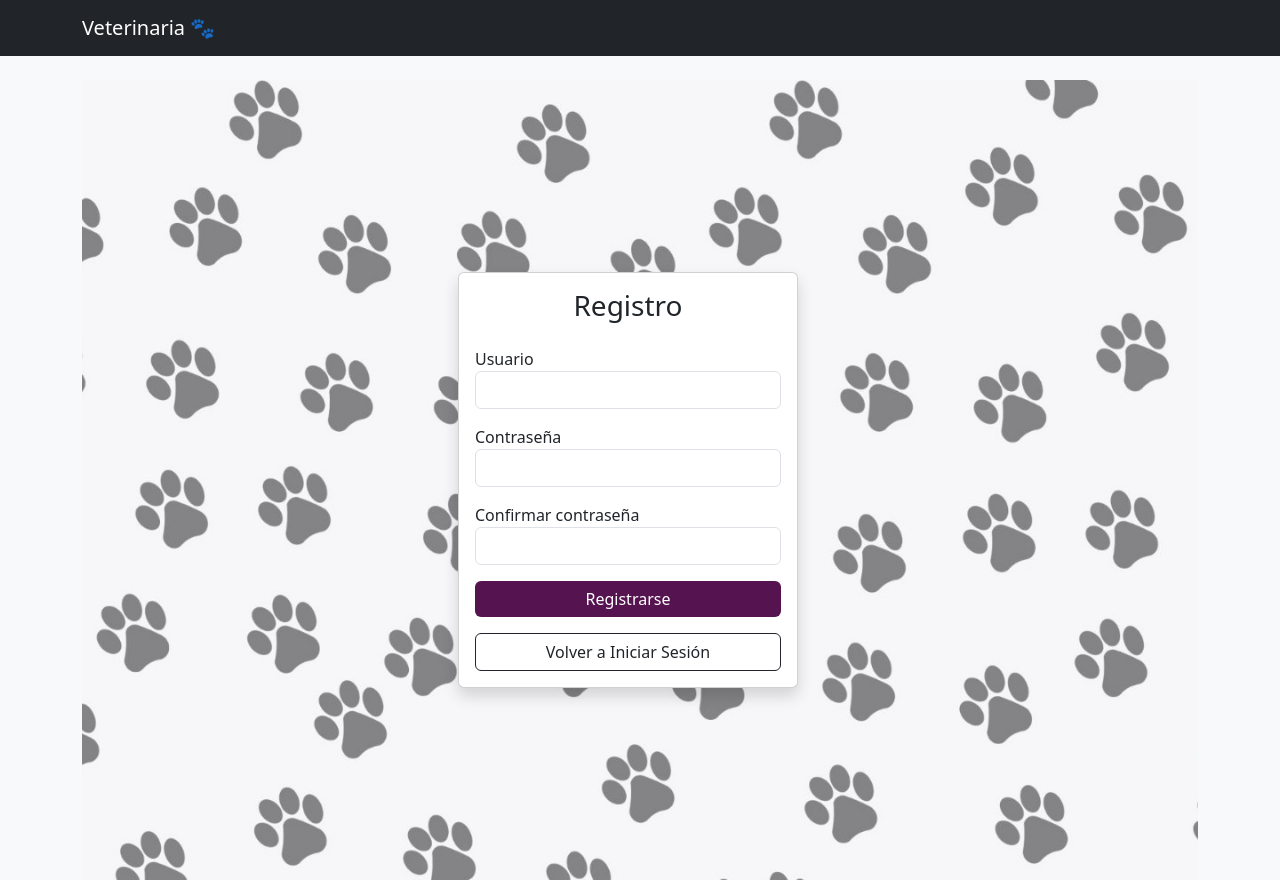
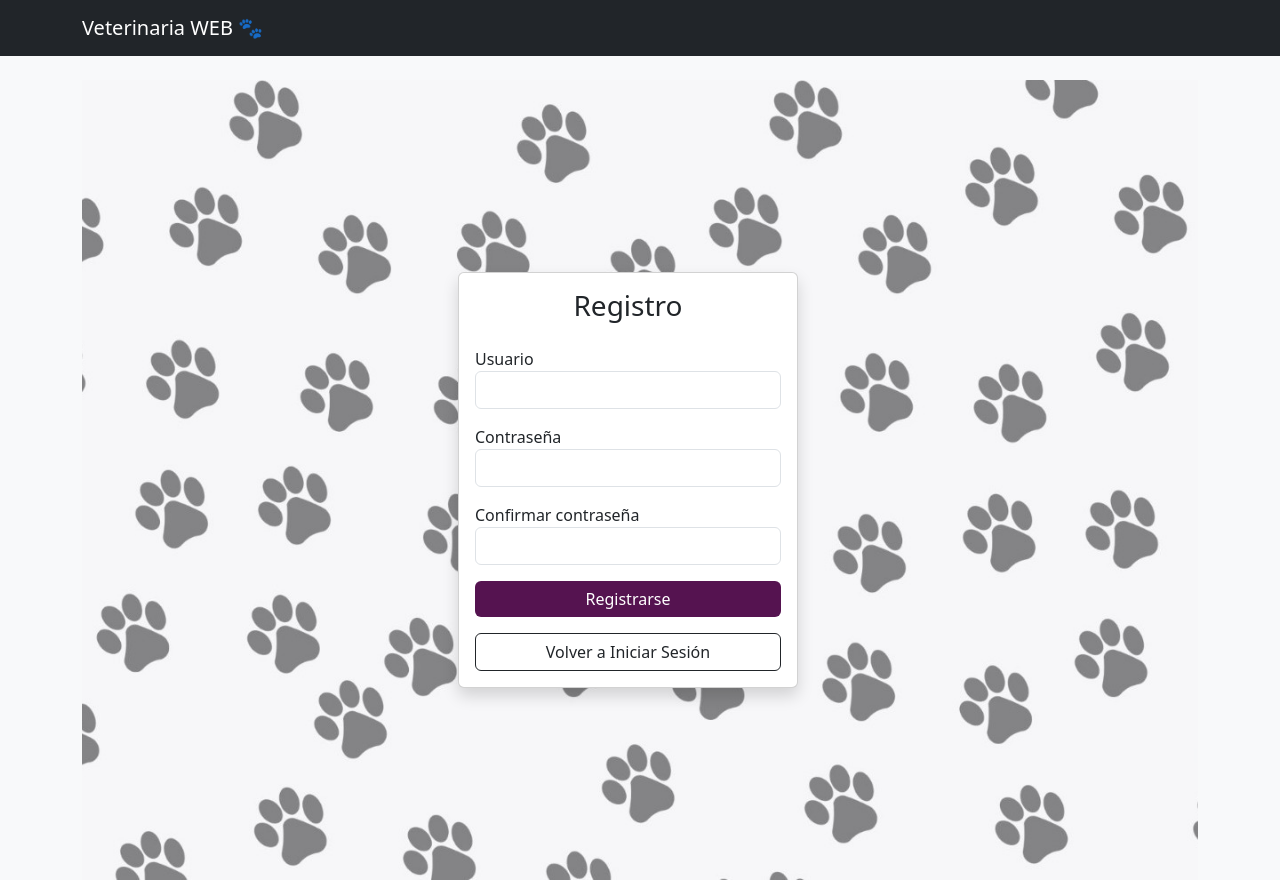
Before and after one commit to Albert0Espadas/VeterinariaWep, a Django app: page /Registro/ in a window 1280 px wide. Run offline with Django 5.2, Linux system fonts and the light colour scheme; some libraries are stand-ins or nearby versions.

Commit message:
Actualicé navbar en base.html

```diff
--- a/veterinaria/templates/base.html
+++ b/veterinaria/templates/base.html
@@ -20,7 +20,7 @@
 <div class="container">
 
 <a class="navbar-brand">
-Veterinaria 🐾
+Veterinaria WEB 🐾
 </a>
 
 </div>
```
